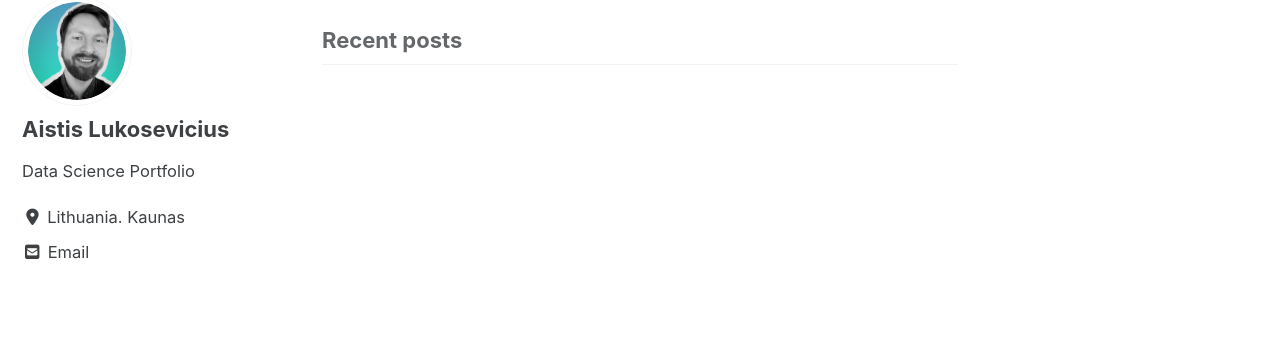
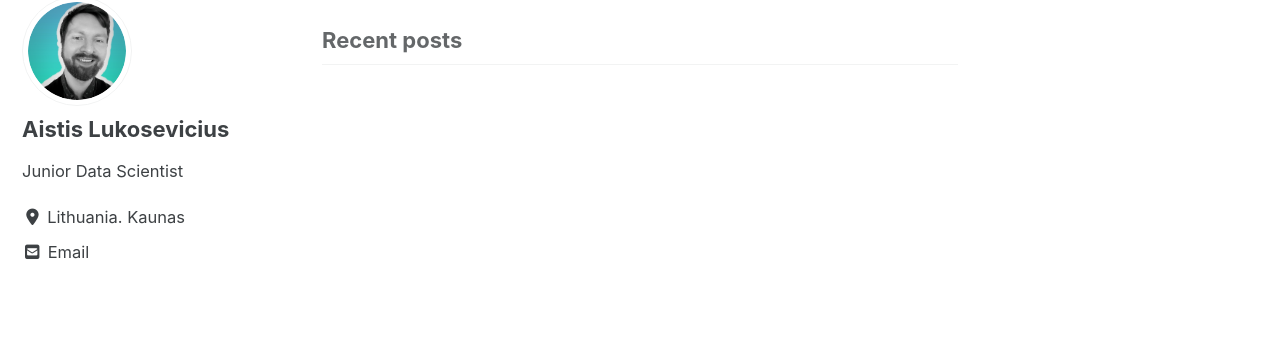
Before and after one commit to Aistisl/Aistisl.github.io, a Jekyll site: the page built from index.html, in a window 1280 px wide. Shown: the part 479-833 px from the top of the page. Built offline with Jekyll 4.4.1, drawn with Linux system fonts in a browser that asks for light colours; cached includes are drawn as plain includes; nearby versions of some CDN libraries; the list of posts is cut into pages by our own code.

```diff
--- a/_config.yml
+++ b/_config.yml
@@ -95,7 +95,7 @@
 author:
   name             : "Aistis Lukosevicius"
   avatar           : "/images/profile.png"
-  bio              : "Data Science Portfolio"
+  bio              : "Junior Data Scientist"
   location         : "Lithuania. Kaunas"
   email            :
   links:
```
